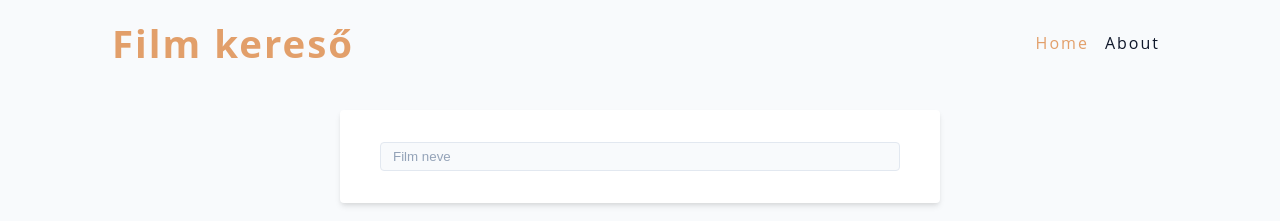
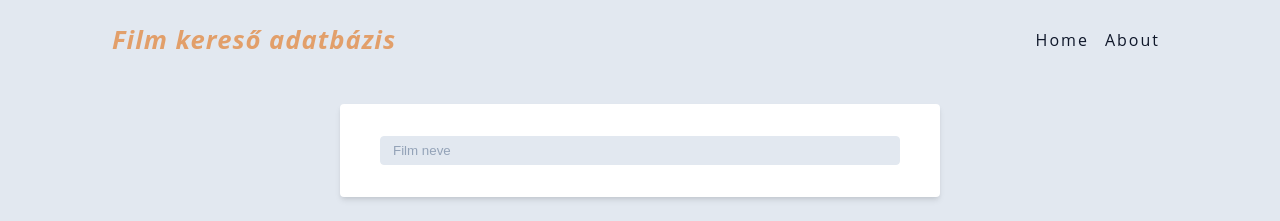
Before and after one commit to visky-krisztina/movieDatabase, a React (Vite) app: page / in a window 1280 px wide. Shown: the top 221 px of the page. Built offline with nearby package versions, Linux system fonts and the light colour scheme; no server answers.

Commit message:
Added Pagination, other css styling to my preferences :)), navbar edit: the logo to be clickable, removed home button in the Movie section because there are 2 options in the navbar to get back home

```diff
--- a/src/components/MovieCard/MovieCard.styles.css
+++ b/src/components/MovieCard/MovieCard.styles.css
@@ -35,10 +35,8 @@
 	font-weight: 700;
 	text-align: center;
 	margin-bottom: 0.3rem;
-
 	padding: 0 0.2rem;
 	font-size: var(--fontSize, 1rem);
-	width: 100%; /* Ensure it takes the full width of the container */
 }
 
 @media (max-width: 992px) {
--- a/src/components/Navbar/Navbar.component.jsx
+++ b/src/components/Navbar/Navbar.component.jsx
@@ -4,7 +4,9 @@ const Navbar = () => {
 	return (
 		<nav>
 			<div className='nav-center'>
-				<span className='logo'>Film kereső</span>
+				<NavLink to='/' className='logo'>
+					Film kereső adatbázis
+				</NavLink>
 				<div className='nav-links'>
 					<NavLink to='/' className='nav-link'>
 						Home
--- a/src/components/Navbar/Navbar.styles.css
+++ b/src/components/Navbar/Navbar.styles.css
@@ -10,10 +10,11 @@
 	padding: 1.5rem 2rem 0 2rem;
 }
 .logo {
-	font-size: clamp(1.5rem, 3vw, 3rem);
+	font-size: clamp(1.3rem, 2vw, 2rem);
 	color: var(--primary-500);
 	font-weight: 700;
-	letter-spacing: 2px;
+	letter-spacing: 1px;
+	font-style: italic;
 }
 .nav-links {
 	display: flex;
@@ -30,9 +31,7 @@
 .nav-link:hover {
 	color: var(--primary-500);
 }
-.active {
-	color: var(--primary-500);
-}
+
 @media (min-width: 768px) {
 	.nav-center {
 		flex-direction: row;
--- a/src/components/Pagination/Pagination.styles.css
+++ b/src/components/Pagination/Pagination.styles.css
@@ -1,4 +1,3 @@
-/* Pagination.css */
 .pagination {
 	display: flex;
 	list-style: none;
--- a/src/components/SearchForm/SearchForm.styles.css
+++ b/src/components/SearchForm/SearchForm.styles.css
@@ -9,7 +9,3 @@
 	border-top-right-radius: 0;
 	border-bottom-right-radius: 0;
 }
-.btn {
-	border-top-left-radius: 0;
-	border-bottom-left-radius: 0;
-}
--- a/src/index.css
+++ b/src/index.css
@@ -27,7 +27,7 @@ html {
 	--white: #fff;
 
 	/* rest of the vars */
-	--backgroundColor: var(--grey-50);
+	--backgroundColor: var(--grey-200);
 	--textColor: var(--grey-900);
 	--borderRadius: 0.25rem;
 	--transition: 0.3s ease-in-out all;
@@ -63,16 +63,6 @@ h5 {
 	letter-spacing: 1px;
 }
 
-.text {
-	margin-bottom: 1.5rem;
-	max-width: 40em;
-}
-
-small,
-.text-small {
-	font-size: 0.875rem;
-}
-
 a {
 	text-decoration: none;
 }
@@ -82,28 +72,8 @@ a {
 	display: block;
 	object-fit: cover;
 }
-/* buttons */
 
-.btn {
-	cursor: pointer;
-	color: var(--white);
-	background: var(--grey-800);
-	border: transparent;
-	border-radius: var(--borderRadius);
-	letter-spacing: 1px;
-	padding: 0.375rem 0.75rem;
-	box-shadow: var(--shadow-1);
-	transition: var(--transition);
-	text-transform: capitalize;
-	display: inline-block;
-}
-.btn:hover {
-	background: var(--primary-700);
-	box-shadow: var(--shadow-3);
-}
-
-/* form */
-
+/* form styles*/
 .form {
 	width: 100%;
 	max-width: var(--fixed-width);
@@ -113,15 +83,8 @@ a {
 	padding: 2rem 2.5rem;
 	margin: 3rem auto;
 }
-.form-label {
-	display: block;
-	font-size: 0.875rem;
-	margin-bottom: 0.5rem;
-	text-transform: capitalize;
-	letter-spacing: 1px;
-}
-.form-input,
-.form-textarea {
+
+.form-input {
 	width: 100%;
 	padding: 0.375rem 0.75rem;
 	border-radius: var(--borderRadius);
@@ -129,18 +92,12 @@ a {
 	border: 1px solid var(--grey-200);
 }
 
-.form-row {
-	margin-bottom: 1rem;
-}
-
-.form-textarea {
-	height: 7rem;
-}
 ::placeholder {
 	font-family: inherit;
 	color: var(--grey-400);
 }
 
+/* Spinner styles*/
 @keyframes spinner {
 	to {
 		transform: rotate(360deg);
@@ -157,19 +114,7 @@ a {
 	animation: spinner 0.6s linear infinite;
 }
 
-/* title */
-
-.title {
-	text-align: center;
-}
-
-.title-underline {
-	background: var(--primary-500);
-	width: 4rem;
-	height: 0.25rem;
-	margin: 0 auto;
-	margin-top: 1rem;
-}
+/*main page basic styles */
 
 .page {
 	width: var(--view-width);
--- a/src/pages/LandingPage.jsx
+++ b/src/pages/LandingPage.jsx
@@ -22,7 +22,6 @@ const LandingPage = () => {
 			const response = await fetch(`${BASE_URL}/${type}`);
 
 			const data = await response.json();
-			console.log(data);
 			setMovies(data.results);
 		} catch (error) {
 			setError(true);
--- a/src/pages/Movie.jsx
+++ b/src/pages/Movie.jsx
@@ -1,4 +1,3 @@
-import { Link } from "react-router-dom";
 import { useParams } from "react-router-dom";
 import { useState, useEffect } from "react";
 import "./styles/Movie.styles.css";
@@ -60,9 +59,6 @@ const Movie = () => {
 					<p>
 						<span className='movie-data'>Budget :</span> {budget}
 					</p>
-					<Link to='/' className='btn'>
-						back home
-					</Link>
 				</div>
 			</div>
 		</>
--- a/src/pages/styles/Movie.styles.css
+++ b/src/pages/styles/Movie.styles.css
@@ -23,7 +23,7 @@
 	background: var(--primary-300);
 	padding: 0.25rem 0.5rem;
 	border-radius: var(--borderRadius);
-	color: var(--primary-700);
+	color: var(--white);
 	letter-spacing: 1px;
 }
 
--- a/src/test.css
+++ /dev/null
@@ -1,37 +0,0 @@
-:root {
-	/* colors */
-
-	--primary-300: #6ee7b7; /**/
-
-	--primary-500: #10b981; /**/
-
-	--primary-700: #047857; /**/
-
-	/* grey */
-	--grey-50: #f8fafc; /**/
-
-	--grey-200: #e2e8f0; /**/
-
-	--grey-400: #94a3b8; /**/
-	--grey-500: #64748b; /**/
-
-	--grey-800: #1e293b; /**/
-	--grey-900: #0f172a; /**/
-	/* rest of the colors */
-
-	--white: #fff; /**/
-
-	/* rest of the vars */
-	--backgroundColor: var(--grey-50); /**/
-	--textColor: var(--grey-900); /**/
-	--borderRadius: 0.25rem; /**/
-	--transition: 0.3s ease-in-out all; /**/
-	--max-width: 1120px; /**/
-	--fixed-width: 600px; /**/
-	--view-width: 95vw; /**/
-	/* box shadow*/
-	--shadow-1: 0 1px 3px 0 rgba(0, 0, 0, 0.1), 0 1px 2px 0 rgba(0, 0, 0, 0.06); /**/
-	--shadow-2: 0 4px 6px -1px rgba(0, 0, 0, 0.1), 0 2px 4px -1px rgba(0, 0, 0, 0.06); /**/
-	--shadow-3: 0 10px 15px -3px rgba(0, 0, 0, 0.1), 0 4px 6px -2px rgba(0, 0, 0, 0.05); /**/
-	--shadow-4: 0 20px 25px -5px rgba(0, 0, 0, 0.1), 0 10px 10px -5px rgba(0, 0, 0, 0.04); /**/
-}
```
